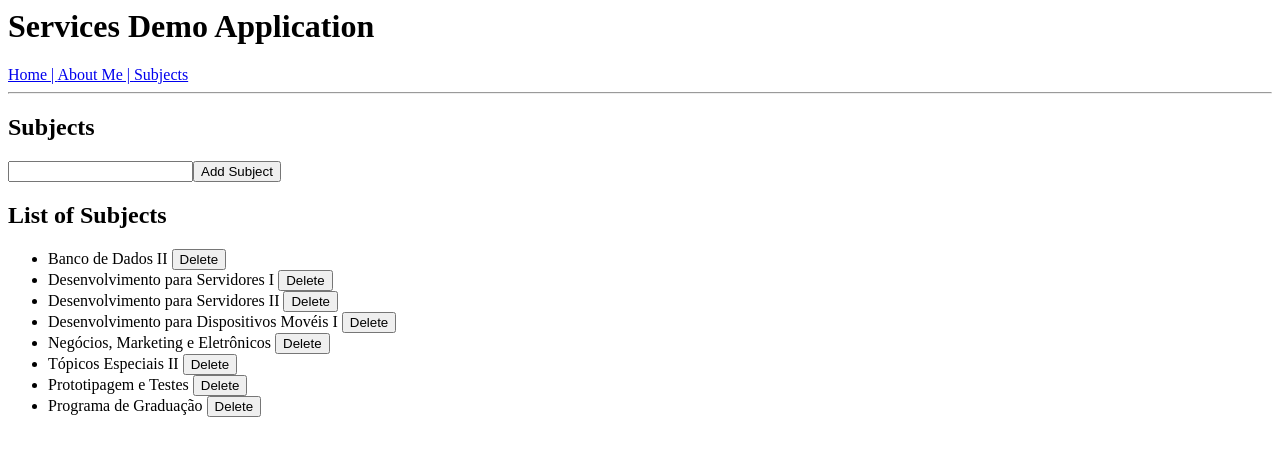
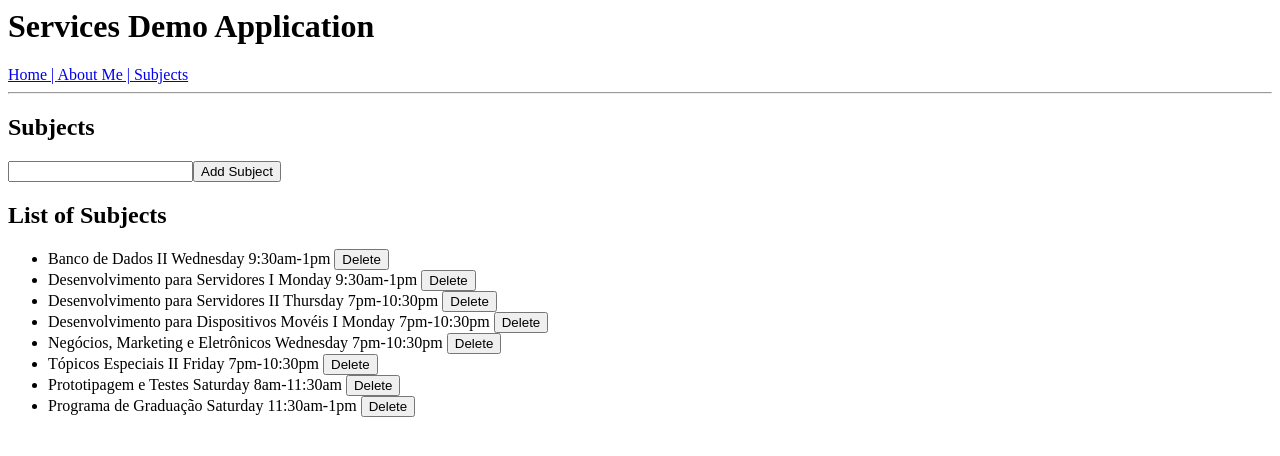
Before and after one commit to thayllaa/ServicesApplication, an Angular app: page /subjects in a window 1280 px wide. Shown: the top 456 px of the page. Built offline with nearby package versions, Linux system fonts and the light colour scheme.

Commit message:
1 file modified

```diff
--- a/src/app/subjects/subjects.component.html
+++ b/src/app/subjects/subjects.component.html
@@ -13,6 +13,8 @@
 <ul>
   <li *ngFor="let subject of subjects.getList(), index as i">
     {{ subject.title }}
+    {{ subject.day }}
+    {{ subject.hour }}
     <button (click)="subjects.remove(i)"> Delete </button>
   </li>
 </ul>
```
